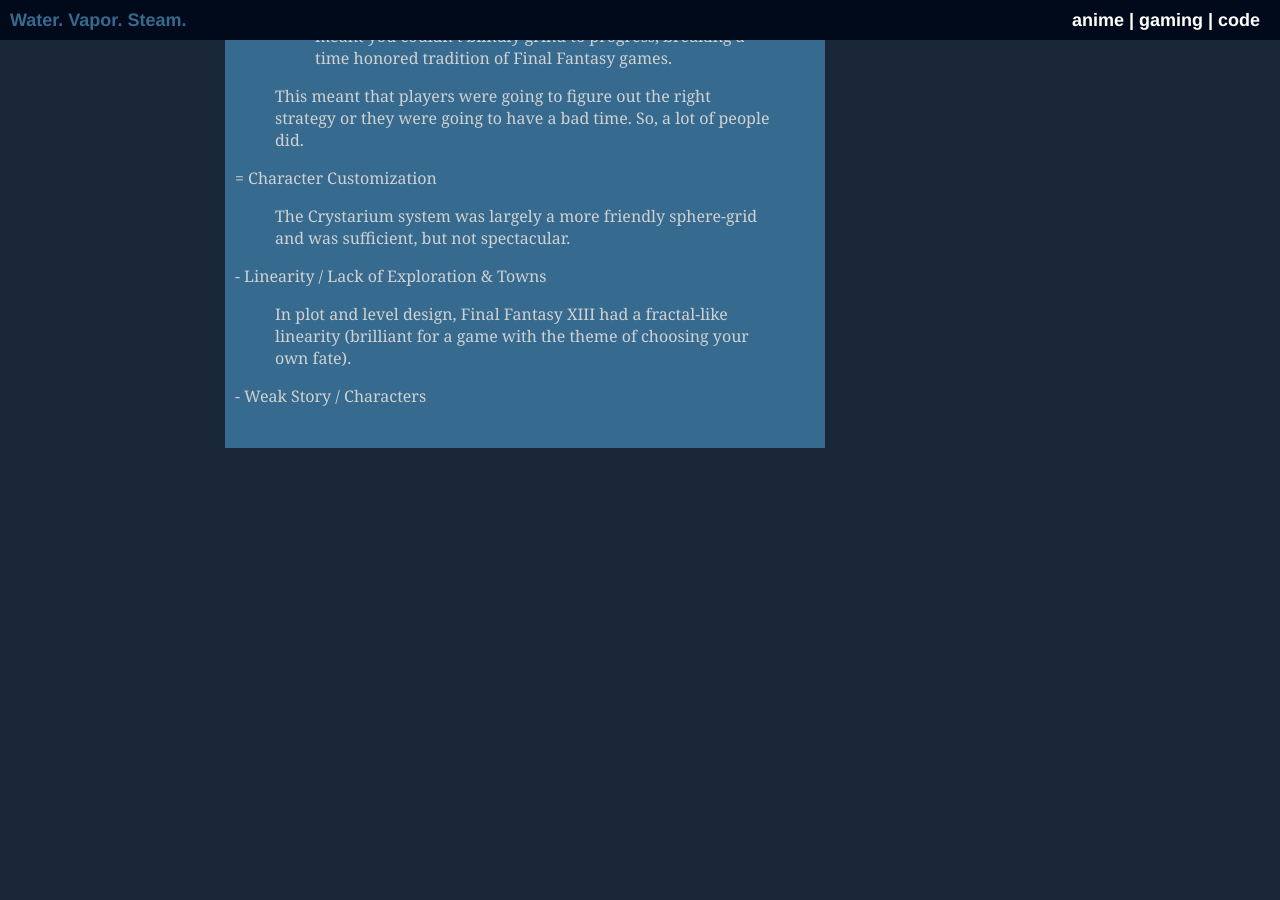
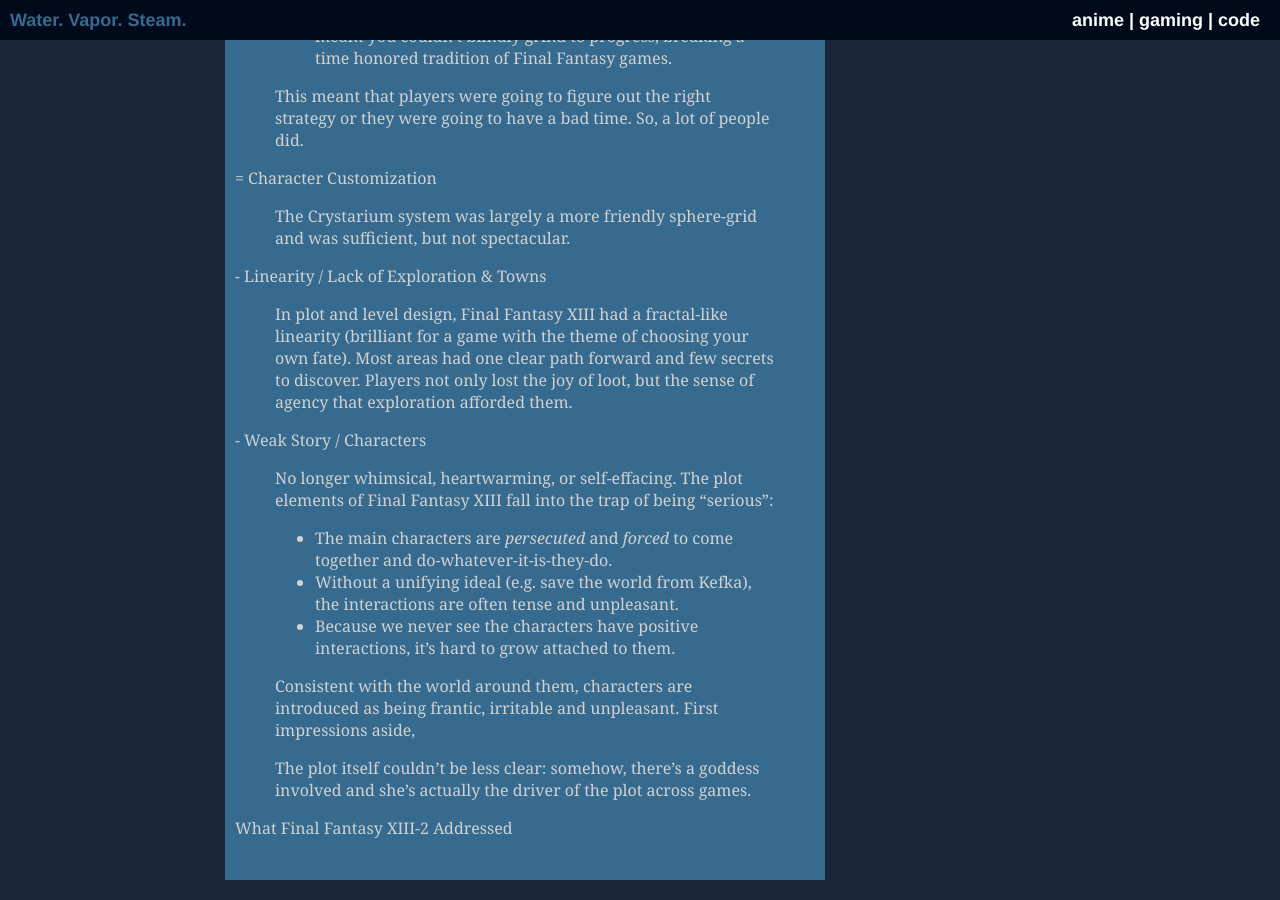
Before and after one commit to alac/alac.github.io, a Jekyll site: the page built from _posts/2015-3-14-the-upsides-of-final-fantasy-xiii.md, in a window 1280 px wide and 900 px high, scrolled down 910 px. Built offline with Jekyll 4.4.1, drawn with Linux system fonts in a browser that asks for light colours; before the commit the page ends 1378 px from its top, so only the background shows below that; some of the changed text lies outside the part shown.

Commit message:
More edits

```diff
--- a/_posts/2015-3-14-the-upsides-of-final-fantasy-xiii.md
+++ b/_posts/2015-3-14-the-upsides-of-final-fantasy-xiii.md
@@ -1,6 +1,6 @@
 ---
 layout: default_post
-title: "The Upsides of Final Fantasy XIII: One Engine, Erratic Approaches"
+title: "The Evolution of Final Fantasy XIII: Three Systems, One Plot"
 ---
 
 After watching the E3 trailer for Final Fantasy XIII, my first response was "Okay, I'm buying a PS3... when I have the money". Flash forward 9 years: Final Fantasy XIII and it's sequels came out to lukewarm reviews, and made everyone question what it meant to be "Final Fantasy".
@@ -31,6 +31,28 @@
 
 \- Linearity / Lack of Exploration & Towns
 
->In plot and level design, Final Fantasy XIII had a fractal-like linearity (brilliant for a game with the theme of choosing your own fate).
+>In plot and level design, Final Fantasy XIII had a fractal-like linearity (brilliant for a game with the theme of choosing your own fate). Most areas had one clear path forward and few secrets to discover. Players not only lost the joy of loot, but the sense of agency that exploration afforded them.
 
 \- Weak Story / Characters
+
+>No longer whimsical, heartwarming, or self-effacing. The plot elements of Final Fantasy XIII fall into the trap of being "serious":
+>
+> * The main characters are *persecuted* and *forced* to come together and do-whatever-it-is-they-do.
+> * Without a unifying ideal (e.g. save the world from Kefka), the interactions are often tense and unpleasant.
+> * Because we never see the characters have positive interactions, it's hard to grow attached to them.
+>
+>Consistent with the world around them, characters are introduced as being frantic, irritable and unpleasant. First impressions aside,
+
+<!-- > * Lightning: uptight and bitchy... though protective
+> * Snow: headstrong and positive regardless of context
+> * Vanille: the enthusiastic girl, but not really
+> * Sazh: Devoted father. Also black
+> * Hope: Angry kid.
+> * Fang: Uncouth rogue!
+ -->
+
+>
+>The plot itself couldn't be less clear: somehow, there's a goddess involved and she's actually the driver of the plot across games.
+>
+
+What Final Fantasy XIII-2 Addressed
```
Also changed, not shown: 2 other files.
